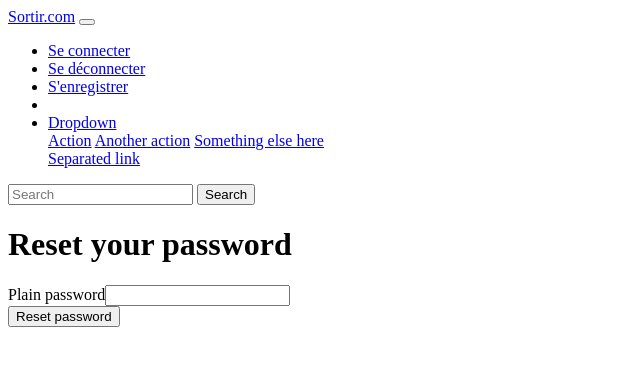
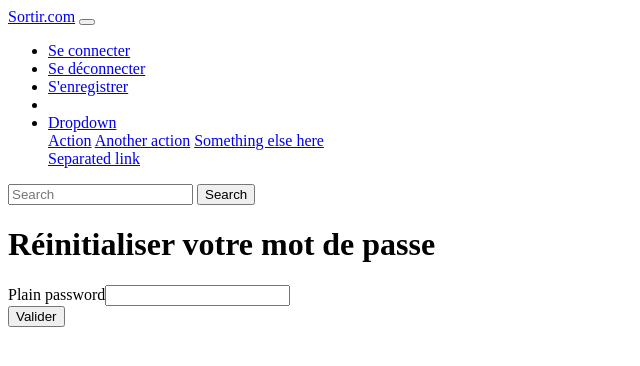
Before and after one commit to JunkoCode/projetsortir.com, a Symfony app: template templates/reset_password/reset.html.twig in a window 1280 px wide. Shown: the top 366 px of the page, without its empty margins (0-640 px from the left). Run offline with Twig, Linux system fonts and the light colour scheme; the template is opened without the code that fills it, so the values that code supplies are empty; form fields are guessed from the names that the template uses; some libraries are stand-ins or nearby versions.

Commit message:
Fix reset-password + traduction

```diff
--- a/src/Form/RegistrationFormType.php
+++ b/src/Form/RegistrationFormType.php
@@ -40,7 +40,7 @@ class RegistrationFormType extends ApplicationType
                     ]),
                     new Length([
                         'min' => 6,
-                        'minMessage' => 'Votre mot de passe doit être au minimum de {{ limit }} caractère',
+                        'minMessage' => 'Votre mot de passe doit être au minimum de {{ limit }} caractères',
                         // max length allowed by Symfony for security reasons
                         'max' => 4096,
                     ]),
--- a/templates/reset_password/reset.html.twig
+++ b/templates/reset_password/reset.html.twig
@@ -1,12 +1,26 @@
 {% extends 'base.html.twig' %}
 
-{% block title %}Reset your password{% endblock %}
+{% block title %}Réinitialiser votre mot de passe{% endblock %}
 
 {% block body %}
-    <h1>Reset your password</h1>
+    <div class="container">
+        <h1 class="my-5 col-md-6 offset-md-3">Réinitialiser votre mot de passe</h1>
+        <div class="row">
+            <div class="col-md-6 offset-md-3">
+                <div class="alert alert-secondary">
 
-    {{ form_start(resetForm) }}
-        {{ form_row(resetForm.plainPassword) }}
-        <button class="btn btn-primary">Reset password</button>
-    {{ form_end(resetForm) }}
+                    <div class="col-12">
+
+                        {{ form_start(resetForm) }}
+                        {{ form_row(resetForm.plainPassword) }}
+                        <button class="btn btn-primary">Valider</button>
+                        {{ form_end(resetForm) }}
+
+
+                    </div>
+
+                </div>
+            </div>
+        </div>
+    </div>
 {% endblock %}
```
Also changed, not shown: src/Form/ChangePasswordFormType.php (+6 -6 lines), 2 other files.
